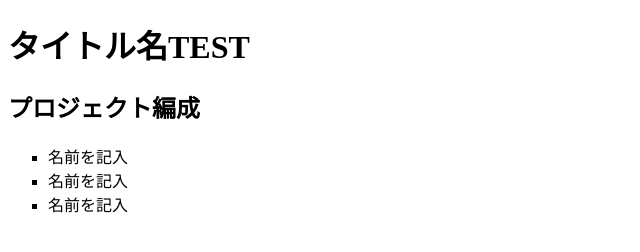
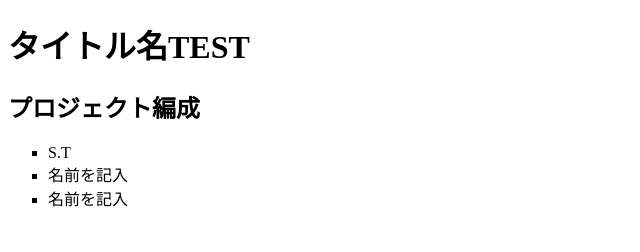
Before and after one commit to TomatoCakePasta/practice-team-dev, a plain HTML site: page index.html in a window 1280 px wide. Shown: the whole page, without its empty margins (0-640 px from the left). Drawn offline with Linux system fonts and the light colour scheme.

Commit message:
name changed

```diff
--- a/index.html
+++ b/index.html
@@ -20,7 +20,7 @@
     -->
     <!-- Cさん:リストの点を消してください -->
     <ul>
-        <li>名前を記入</li>
+        <li>S.T</li>
         <li>名前を記入</li>
         <li>名前を記入</li>
     </ul>
```
